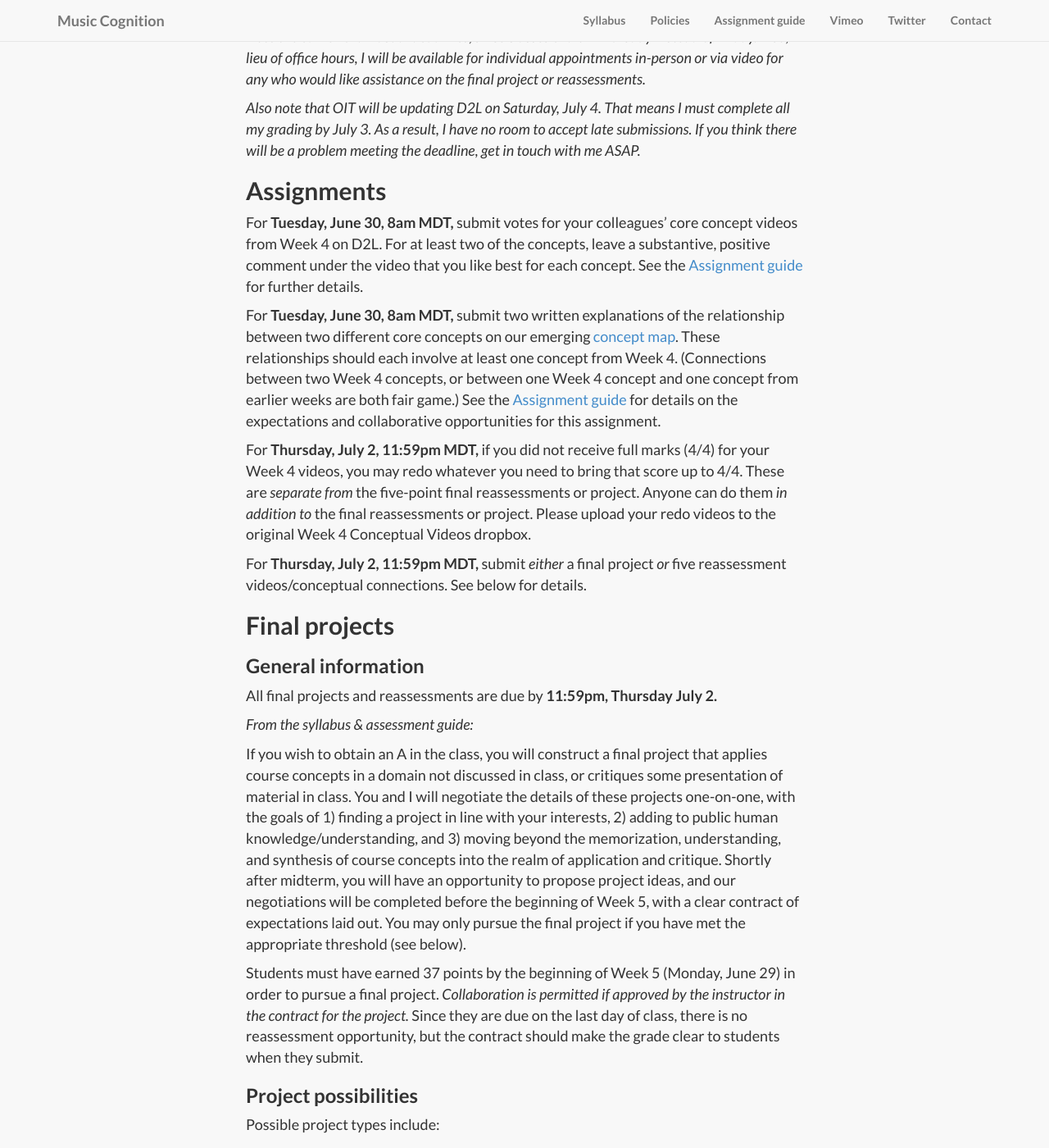
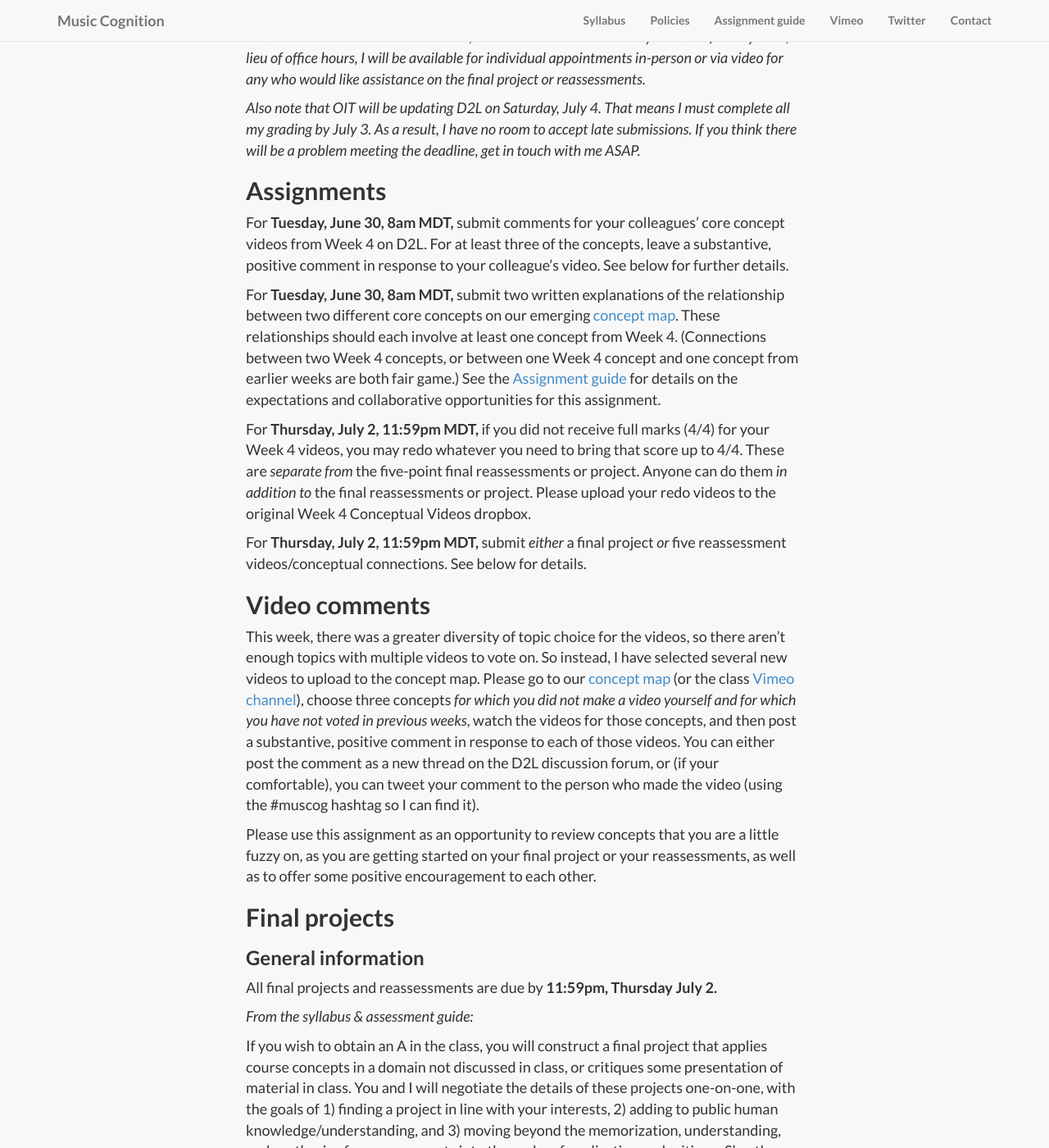
Before and after one commit to kshaffer/cognition, a Jekyll site: the page built from week5.md, in a window 1280 px wide and 1400 px high, scrolled down 960 px. Shown: the whole window at 82% size. Built offline with Jekyll 4.4.1, drawn with Linux system fonts in a browser that asks for light colours; nearby versions of some CDN libraries; library files that are not in the unit come from our copies; some of the changed text lies outside the part shown.

Commit message:
Week 5 reassessment update

```diff
--- a/week5.md
+++ b/week5.md
@@ -7,7 +7,7 @@ image: water.jpg
 
 ## Schedule
 
-**Tuesday, June 30 (due 8am MDT):** video votes due
+**Tuesday, June 30 (due 8am MDT):** video comments due
 **Tuesday, June 30 (due 8am MDT):** concept map contributions due
 **Thursday, July 2 (due 11:59pm MDT):** Week 4 video redos due
 **Thursday, July 2 (due 11:59pm MDT):** final projects and reassessments due
@@ -18,13 +18,20 @@ image: water.jpg
 
 ## Assignments
 
-For **Tuesday, June 30, 8am MDT,** submit votes for your colleagues' core concept videos from Week 4 on D2L. For at least two of the concepts, leave a substantive, positive comment under the video that you like best for each concept. See the [Assignment guide](/assessments/) for further details.
+For **Tuesday, June 30, 8am MDT,** submit comments for your colleagues' core concept videos from Week 4 on D2L. For at least three of the concepts, leave a substantive, positive comment in response to your colleague's video. See below for further details.
 
 For **Tuesday, June 30, 8am MDT,** submit two written explanations of the relationship between two different core concepts on our emerging [concept map](https://prezi.com/ntsoqg1f9m7i/music-cognition/). These relationships should each involve at least one concept from Week 4. (Connections between two Week 4 concepts, or between one Week 4 concept and one concept from earlier weeks are both fair game.) See the [Assignment guide](/assessments/) for details on the expectations and collaborative opportunities for this assignment.
 
 For **Thursday, July 2, 11:59pm MDT,** if you did not receive full marks (4/4) for your Week 4 videos, you may redo whatever you need to bring that score up to 4/4. These are *separate from* the five-point final reassessments or project. Anyone can do them *in addition to* the final reassessments or project. Please upload your redo videos to the original Week 4 Conceptual Videos dropbox.
 
 For **Thursday, July 2, 11:59pm MDT,** submit *either* a final project *or* five reassessment videos/conceptual connections. See below for details.
+
+
+## Video comments
+
+This week, there was a greater diversity of topic choice for the videos, so there aren't enough topics with multiple videos to vote on. So instead, I have selected several new videos to upload to the concept map. Please go to our [concept map](https://prezi.com/ntsoqg1f9m7i/music-cognition/) (or the class [Vimeo channel](https://vimeo.com/channels/917196)), choose three concepts *for which you did not make a video yourself and for which you have not voted in previous weeks*, watch the videos for those concepts, and then post a substantive, positive comment in response to each of those videos. You can either post the comment as a new thread on the D2L discussion forum, or (if your comfortable), you can tweet your comment to the person who made the video (using the #muscog hashtag so I can find it).
+
+Please use this assignment as an opportunity to review concepts that you are a little fuzzy on, as you are getting started on your final project or your reassessments, as well as to offer some positive encouragement to each other.
 
 
 ## Final projects
```
